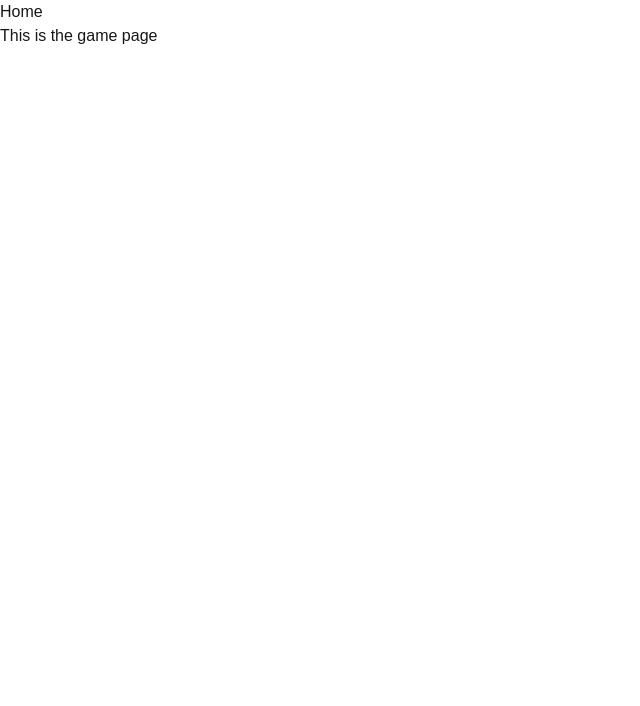
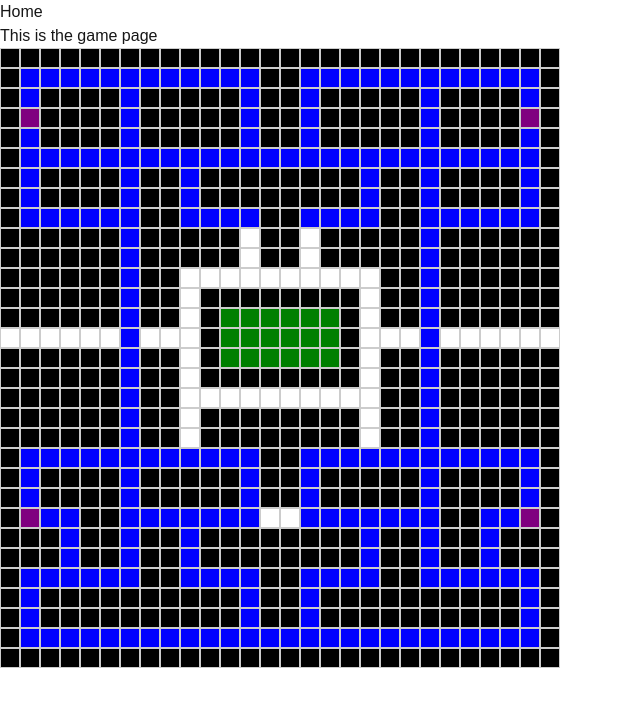
Before and after one commit to Pac-Man-Gang/Pac-Man, a Next.js app: page /ui in a window 1280 px wide. Shown: the top 706 px of the page, without its empty margins (0-640 px from the left). Built offline with nearby package versions, Linux system fonts and the light colour scheme.

Commit message:
Added 2D Array And simple display

```diff
--- a/app/page.tsx
+++ b/app/page.tsx
@@ -3,7 +3,7 @@
 export default function HomePage() {
   return (
     <main>
-      <Link href="/game">
+      <Link href="/ui">
         <button>Game</button>
       </Link>
       <p>This is the home page</p>
--- /dev/null
+++ b/app/ui/maze.tsx
@@ -0,0 +1,67 @@
+const maze: number[][] = [
+    [1,1,1,1,1,1,1,1,1,1,1,1,1,1,1,1,1,1,1,1,1,1,1,1,1,1,1,1],
+    [1,2,2,2,2,2,2,2,2,2,2,2,2,1,1,2,2,2,2,2,2,2,2,2,2,2,2,1],
+    [1,2,1,1,1,1,2,1,1,1,1,1,2,1,1,2,1,1,1,1,1,2,1,1,1,1,2,1],
+    [1,3,1,1,1,1,2,1,1,1,1,1,2,1,1,2,1,1,1,1,1,2,1,1,1,1,3,1],
+    [1,2,1,1,1,1,2,1,1,1,1,1,2,1,1,2,1,1,1,1,1,2,1,1,1,1,2,1],
+    [1,2,2,2,2,2,2,2,2,2,2,2,2,2,2,2,2,2,2,2,2,2,2,2,2,2,2,1],
+    [1,2,1,1,1,1,2,1,1,2,1,1,1,1,1,1,1,1,2,1,1,2,1,1,1,1,2,1],
+    [1,2,1,1,1,1,2,1,1,2,1,1,1,1,1,1,1,1,2,1,1,2,1,1,1,1,2,1],
+    [1,2,2,2,2,2,2,1,1,2,2,2,2,1,1,2,2,2,2,1,1,2,2,2,2,2,2,1],
+    [1,1,1,1,1,1,2,1,1,1,1,1,0,1,1,0,1,1,1,1,1,2,1,1,1,1,1,1],
+    [1,1,1,1,1,1,2,1,1,1,1,1,0,1,1,0,1,1,1,1,1,2,1,1,1,1,1,1],
+    [1,1,1,1,1,1,2,1,1,0,0,0,0,0,0,0,0,0,0,1,1,2,1,1,1,1,1,1],
+    [1,1,1,1,1,1,2,1,1,0,1,1,1,1,1,1,1,1,0,1,1,2,1,1,1,1,1,1],
+    [1,1,1,1,1,1,2,1,1,0,1,4,4,4,4,4,4,1,0,1,1,2,1,1,1,1,1,1],
+    [0,0,0,0,0,0,2,0,0,0,1,4,4,4,4,4,4,1,0,0,0,2,0,0,0,0,0,0],
+    [1,1,1,1,1,1,2,1,1,0,1,4,4,4,4,4,4,1,0,1,1,2,1,1,1,1,1,1],
+    [1,1,1,1,1,1,2,1,1,0,1,1,1,1,1,1,1,1,0,1,1,2,1,1,1,1,1,1],
+    [1,1,1,1,1,1,2,1,1,0,0,0,0,0,0,0,0,0,0,1,1,2,1,1,1,1,1,1],
+    [1,1,1,1,1,1,2,1,1,0,1,1,1,1,1,1,1,1,0,1,1,2,1,1,1,1,1,1],
+    [1,1,1,1,1,1,2,1,1,0,1,1,1,1,1,1,1,1,0,1,1,2,1,1,1,1,1,1],
+    [1,2,2,2,2,2,2,2,2,2,2,2,2,1,1,2,2,2,2,2,2,2,2,2,2,2,2,1],
+    [1,2,1,1,1,1,2,1,1,1,1,1,2,1,1,2,1,1,1,1,1,2,1,1,1,1,2,1],
+    [1,2,1,1,1,1,2,1,1,1,1,1,2,1,1,2,1,1,1,1,1,2,1,1,1,1,2,1],
+    [1,3,2,2,1,1,2,2,2,2,2,2,2,0,0,2,2,2,2,2,2,2,1,1,2,2,3,1],
+    [1,1,1,2,1,1,2,1,1,2,1,1,1,1,1,1,1,1,2,1,1,2,1,1,2,1,1,1],
+    [1,1,1,2,1,1,2,1,1,2,1,1,1,1,1,1,1,1,2,1,1,2,1,1,2,1,1,1],
+    [1,2,2,2,2,2,2,1,1,2,2,2,2,1,1,2,2,2,2,1,1,2,2,2,2,2,2,1],
+    [1,2,1,1,1,1,1,1,1,1,1,1,2,1,1,2,1,1,1,1,1,1,1,1,1,1,2,1],
+    [1,2,1,1,1,1,1,1,1,1,1,1,2,1,1,2,1,1,1,1,1,1,1,1,1,1,2,1],
+    [1,2,2,2,2,2,2,2,2,2,2,2,2,2,2,2,2,2,2,2,2,2,2,2,2,2,2,1],
+    [1,1,1,1,1,1,1,1,1,1,1,1,1,1,1,1,1,1,1,1,1,1,1,1,1,1,1,1]
+];
+
+interface CellType {
+    0: string, // empty
+    1: string, // wall
+    2: string, // small pellet
+    3: string, // cherry
+    4: string // ghost area
+}
+
+const cellColors: CellType = {0: "white", 1: "black", 2: "blue", 3: "purple", 4: "green"};
+
+
+export default function Maze() {
+  return (
+    <div
+      style={{
+        display: 'grid',
+        gridTemplateColumns: `repeat(${maze[0].length}, 20px)`,
+      }}
+    >
+      {maze.flat().map((cell, i) => (
+        <div
+          key={i}
+          style={{
+            width: 20,
+            height: 20,
+            backgroundColor: cellColors[cell as keyof CellType],
+            border: '1px solid #ccc',
+          }}
+        />
+      ))}
+    </div>
+  );
+}
--- a/app/ui/page.tsx
+++ b/app/ui/page.tsx
@@ -1,4 +1,5 @@
 import Link from 'next/link';
+import Maze from './maze';
 
 export default function GamePage() {
   return (
@@ -7,6 +8,7 @@
         <button>Home</button>
       </Link>
       <p>This is the game page</p>
+      <Maze></Maze>
     </main>
   );
 }
```
Also changed, not shown: app/core/types.ts (+14 -14 lines).
